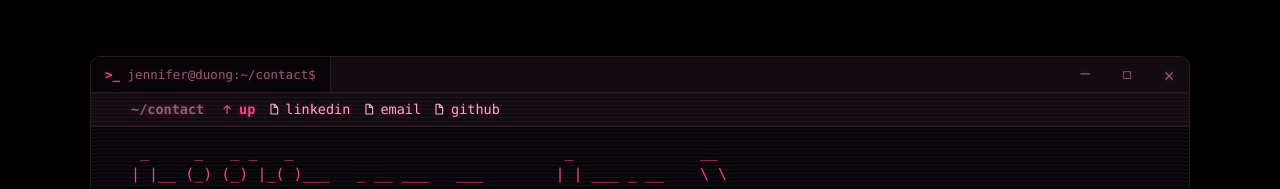
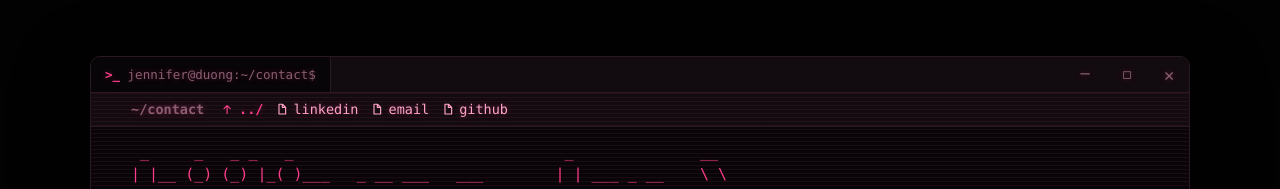
Before and after one commit to jenduo/jenduo.github.io, a React (Vite) app: page / in a window 1280 px wide. Both pictures are taken after a click on the button "contact". Shown: the top 189 px of the page. Built offline with nearby package versions, Linux system fonts and the light colour scheme.

Commit message:
style: label the up entry ../ rather than up

```diff
--- a/src/terminal/DirBar.tsx
+++ b/src/terminal/DirBar.tsx
@@ -54,7 +54,7 @@ export function DirBar({ root, cwd, onRun }: Props) {
           aria-label="go up one directory"
         >
           <Glyph kind="up" />
-          up
+          ../
         </button>
       ) : null}
 
```
